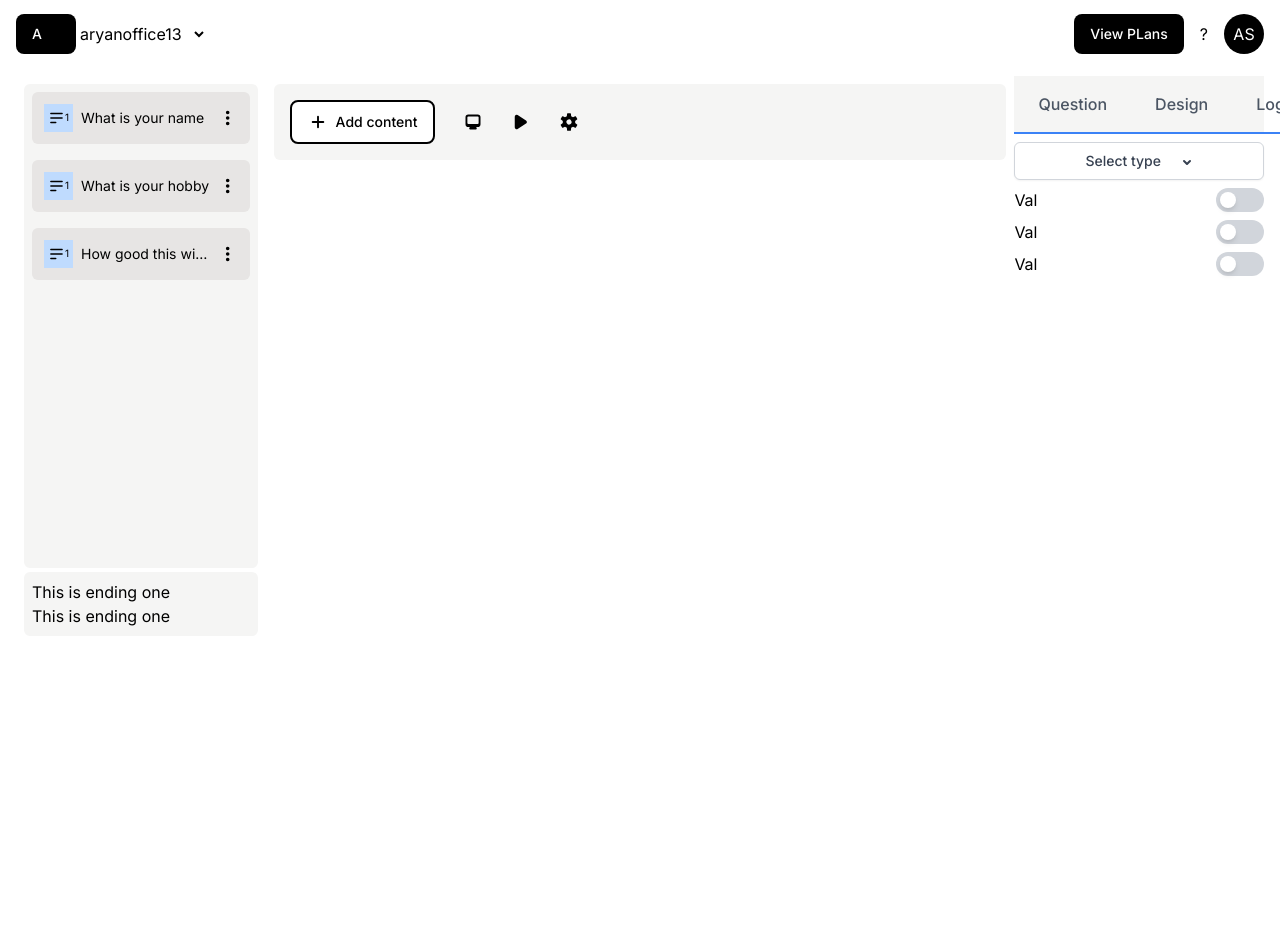
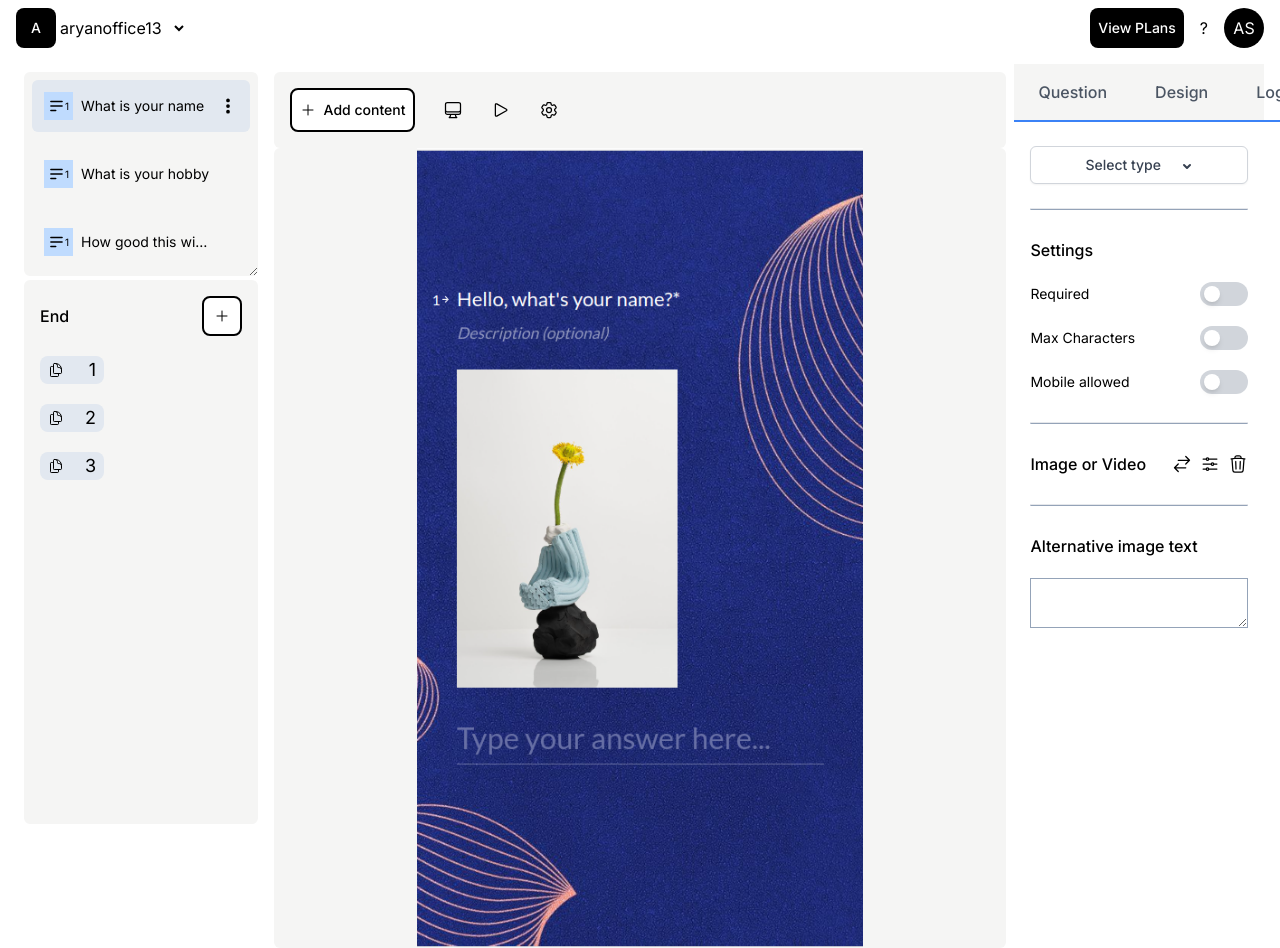
Before and after one commit to AryanS13/aform, a Next.js app: page /form/add in a window 1280 px wide. Shown: the top 948 px of the page. Before the commit the page ends 800 px from the top, so only its background shows below. Built offline with nearby package versions, Linux system fonts and the light colour scheme.

Commit message:
added new input types and css fixes

```diff
--- a/src/app/dashboard/page.tsx
+++ b/src/app/dashboard/page.tsx
@@ -19,7 +19,7 @@ export default function Dashboard() {
       values: ['Forms', 'Integrations']
     }
     return (
-        <div className="rounded-layout-container w-full my-4 mx-16 p-2 rounded-md">
+        <div className="rounded-layout-container w-full my-4 mx-16 p-2 rounded-md flex flex-col">
           <Tabs {...tabsProps}/>
 
           <div className="gap-1 flex h-svh">
--- a/src/components/form-detail/form-detail.tsx
+++ b/src/components/form-detail/form-detail.tsx
@@ -1,12 +1,14 @@
-import { BUTTON_ICON_POSITIONS, BUTTON_STYLES, BUTTON_TYPES } from "@/helpers/utils";
+import { BUTTON_ICON_POSITIONS, BUTTON_STYLES, BUTTON_TYPES, BUTTON_VARIANTS, INPUT_TYPES } from "@/helpers/utils";
 import Button from "../global-components/button";
 import Tabs, { TabsProps } from "../global-components/tabs";
 import SearchAbleDropDown from "../global-components/search-dropdown";
 import { DropdownProps, ToggleSwitchProps } from "@/helpers/prop-types";
 import ToggleSwitch from "../global-components/toggle-switch";
 import QuestionBox from "../question-box/question-box";
-import { ComputerDesktopIcon, PlayIcon, PlusIcon } from "@heroicons/react/16/solid";
-import { Cog6ToothIcon } from "@heroicons/react/16/solid";
+import { Cog6ToothIcon, PlayIcon, PlusIcon, ComputerDesktopIcon, AdjustmentsHorizontalIcon, ArrowsRightLeftIcon, TrashIcon } from "@heroicons/react/24/outline";
+import Seperator from "../global-components/seperator";
+import Input from "../global-components/Input";
+import { PlusSmallIcon } from "@heroicons/react/24/outline";
 
 export default function FormDetail() {
 
@@ -26,22 +28,63 @@ export default function FormDetail() {
     }
 
     const toggleSwitchList: Array<ToggleSwitchProps> = [
-        {name: 'Val', checked: false},
-        {name: 'Val', checked: false},
-        {name: 'Val', checked: false}
+        {name: 'Required', checked: false},
+        {name: 'Max Characters', checked: false},
+        {name: 'Mobile allowed', checked: false}
+    ]
+
+    const dummyQuestionData = [
+        {
+            question: 'What is your name',
+            type: 'short_answer',
+            type_no: 1
+        },
+        {
+            question: 'What is your hobby',
+            type: 'short_answer',
+            type_no: 1
+        },
+        {
+            question: 'How good this will be I cannot wait for the defender',
+            type: 'short_answer',
+            type_no: 1
+        }
+    ];
+
+    const endingsDummyData = [
+        {
+            question: 'What is your name',
+            type: 'ending',
+            type_no: -1
+        },
+        {
+            question: 'What is your hobby',
+            type: 'ending',
+            type_no: -1
+        },
+        {
+            question: 'How good this will be I cannot wait for the defender',
+            type: 'ending',
+            type_no: -1
+        }
     ]
 
     return (
         <div className="form-container-box h-svh w-svw p-4 flex">
             <div className="questions-list-container w-1/5 flex flex-col gap-1 h-full p-2">
-                <div className="questions-list rounded-md h-[70%] bg-stone-100 p-2">
+                <div className="questions-list rounded-md bg-stone-100 p-2 overflow-auto resize-y">
                     <div className="flex flex-col gap-4">
-                        <QuestionBox />
+                        <QuestionBox {...{list: dummyQuestionData}}/>
                     </div>
                 </div>
-                <div className="endings rounded-md bg-stone-100 p-2">
-                    <div>This is ending one</div>
-                    <div>This is ending one</div>
+                <div className="endings rounded-md bg-stone-100 p-4 flex-auto">
+                    <div className="flex flex-col gap-5">
+                        <div className="flex justify-between items-center">
+                            <span className="text-md font-medium">End</span>
+                            <Button {...{text: '', icon: PlusIcon,type: BUTTON_TYPES.PRIMARY, variant: BUTTON_VARIANTS.NORMAL, style: BUTTON_STYLES.STROKE, iconPosition: BUTTON_ICON_POSITIONS.LEFT}}/>
+                        </div>
+                        <QuestionBox {...{list: endingsDummyData}} />
+                    </div>
                 </div>
 
             </div>
@@ -49,11 +92,11 @@ export default function FormDetail() {
                 <div className="options-bar rounded-md bg-stone-100 gap-7 flex p-4 items-center">
                     <Button {...{text: 'Add content', type: BUTTON_TYPES.PRIMARY, style: BUTTON_STYLES.STROKE, icon: PlusIcon, iconPosition: BUTTON_ICON_POSITIONS.LEFT}} />
                     <div><ComputerDesktopIcon className="h-[20px] cursor-pointer" /></div>
-                    <div><PlayIcon className="h-[20px] cursor-pointer" /></div>
+                    <div><PlayIcon className="h-[20px] cursor-pointer bg-transparent" /></div>
                     <div>< Cog6ToothIcon className="h-[20px] cursor-pointer" /></div>
                 </div>
-                <div className="preview rounded-md bg-stone-100 gap-1">
-
+                <div className="preview rounded-md bg-stone-100 gap-1 flex justify-center">
+                    <img src="/dummy.png" className="h-dvh" />
                 </div>
 
             </div>
@@ -62,14 +105,45 @@ export default function FormDetail() {
                     <Tabs {...tabsProps} />
                 </div>
 
-                <div className="">
+                <div className="py-4 px-4">
                     <SearchAbleDropDown {...searchAbleDropdownList} />
                 </div>
 
-                <div className="gap-2 flex flex-col">
+                <div className="px-4">
+                    <Seperator />
+                </div>
+
+                <div className="gap-2 flex flex-col py-5 px-4 gap-5">
+                    <span className="text-md font-medium">Settings</span>
                     {toggleSwitchList.map( item =>
                         <ToggleSwitch {...item} />
                     )}
+                </div>
+
+                <div className="px-4">
+                    <Seperator />
+                </div>
+
+                <div className="image-toolbar flex gap-2 py-5 px-4 justify-between">
+                    <span className="text-md font-medium justify-center">
+                        Image or Video
+                    </span>
+                    <span className="flex gap-2 content-end items-center">
+                        <ArrowsRightLeftIcon className="h-5 cursor-pointer" />
+                        <AdjustmentsHorizontalIcon className="h-5 cursor-pointer" />
+                        <TrashIcon className="h-5 cursor-pointer" />
+                    </span>
+                </div>
+
+                <div className="px-4">
+                    <Seperator />
+                </div>
+
+                <div className="image-toolbar flex flex-col gap-5 py-5 px-4 justify-between">
+                    <span className="text-md font-medium justify-center">
+                        Alternative image text
+                    </span>
+                    <Input {...{type: INPUT_TYPES.TEXTAREA}}/>
                 </div>
             </div>
         </div>
--- /dev/null
+++ b/src/components/global-components/Input.tsx
@@ -0,0 +1,28 @@
+import { INPUT_TYPES } from "@/helpers/utils";
+
+
+
+export interface InputProps {
+    type: INPUT_TYPES,
+    id?: string
+}
+
+export default function Input(props: InputProps) {
+
+
+    switch (props.type) {
+        case INPUT_TYPES.TEXT:
+            return (
+                <input type="text" id="fname" name="fname"></input>
+            )
+
+        case INPUT_TYPES.TEXTAREA:
+            return (
+
+                <textarea className="border-slate-400 border-[1px]" id="text-area"></textarea>
+                )
+        default:
+            break;
+    }
+
+}
--- a/src/components/global-components/button.tsx
+++ b/src/components/global-components/button.tsx
@@ -1,6 +1,6 @@
 // "use client"
 import "../../styles/product.scss"
-import { BUTTON_ICON_POSITIONS, BUTTON_STYLES, BUTTON_TYPES, BUTTON_VARIANTS } from "@/helpers/utils"
+import { BUTTON_ICON_POSITIONS, BUTTON_STYLES, BUTTON_TYPES, BUTTON_VARIANTS, ICON_SIZES } from "@/helpers/utils"
 
 export interface ButtonProp {
     type: BUTTON_TYPES,
@@ -9,6 +9,7 @@ export interface ButtonProp {
     style?: BUTTON_STYLES,
     icon?: React.ComponentType<React.SVGProps<SVGSVGElement>>,
     iconPosition?: BUTTON_ICON_POSITIONS,
+    iconSize?: ICON_SIZES,
     onClick?: () => void
 }
 
@@ -38,20 +39,20 @@ export default function Button(props: ButtonProp) {
             );
         default:
             return (
-                <button className={`min-w-[60px] focus:ring-4 focus:outline-none focus:ring-blue-300 font-medium rounded-lg text-sm px-4 py-2.5 text-center inline-flex items-center ${btnClass} gap-2`} type="button"
+                <button className={`flex justify-center min-w-[40px] min-h-[34px] focus:ring-4 focus:outline-none focus:ring-blue-300 font-medium rounded-lg text-sm px-2 py-2.5 text-center items-center ${btnClass} gap-2`} type="button"
                 onClick={props.onClick}
                 >
                     {props?.icon && props?.iconPosition === BUTTON_ICON_POSITIONS.LEFT &&
                     (
-                        <props.icon className="h-[20px]" />
+                        <props.icon className={`${props.iconSize ? 'h-[' + props.iconSize + ']' : 'h-[16px]'}`} />
                     )
                     }
 
-                <span>{props.text}</span>
+                { props.text && <span>{props.text}</span>}
 
                 {props?.icon && props?.iconPosition === BUTTON_ICON_POSITIONS.RIGHT &&
                     <>
-                        {props.icon}
+                        <props.icon className={`${props.iconSize ? 'h-[' + props.iconSize + ']' : 'h-[16px]'}`} />
                     </>
                     }
                 </button>
--- /dev/null
+++ b/src/components/global-components/seperator.tsx
@@ -0,0 +1,9 @@
+export default function Seperator() {
+    return (
+        <>
+            <div className="border-b-slate-400 border-[1px]">
+
+            </div>
+        </>
+    )
+}
--- a/src/components/global-components/toggle-switch.tsx
+++ b/src/components/global-components/toggle-switch.tsx
@@ -9,7 +9,7 @@ export default function ToggleSwitch(props: ToggleSwitchProps) {
 
     return (
         <div className="flex justify-between items-center" onClick={() => setToggleActive((val) =>  {return !val})}>
-            <h2>{props.name}</h2>
+            <h2 className="text-sm">{props.name}</h2>
             <div className={`w-12 h-6 flex items-center bg-gray-300 rounded-full p-1 duration-300 ease-in-out ${ toggleActive ? 'bg-green-400' : ''}`}>
             <div className={`bg-white w-4 h-4 rounded-full shadow-md transform duration-300 ease-in-out ${ toggleActive ? 'translate-x-6': ''}`}></div>
             </div>
--- a/src/components/question-box/question-box.tsx
+++ b/src/components/question-box/question-box.tsx
@@ -1,43 +1,43 @@
+import { ArrowRightEndOnRectangleIcon, DocumentDuplicateIcon } from "@heroicons/react/24/outline";
 import KebabMenu from "../global-components/kebab-menu";
 import { Bars3BottomLeftIcon } from "@heroicons/react/16/solid";
 
-const dummyQuestionData = [
-    {
-        question: 'What is your name',
-        type: 'short_answer',
-        type_no: 1
-    },
-    {
-        question: 'What is your hobby',
-        type: 'short_answer',
-        type_no: 1
-    },
-    {
-        question: 'How good this will be I cannot wait for the defender',
-        type: 'short_answer',
-        type_no: 1
+export interface QuestionProps {
+    list: Array<any>;
 }
-];
 
-export default function QuestionBox() {
+export default function QuestionBox(props: QuestionProps) {
+
+    const currentQuestion = 0;
 
     return (
         <>
 
-        {dummyQuestionData.map((res, index) => (
-                <div key={index}>
-                    <div className="question flex items-center p-3 rounded-md bg-stone-200 min-h-12 gap-2">
-                        <span className="bg-blue-200 w-[15%] flex items-center p-1">
+        {props.list.map((res, index) => {
+                switch(res.type_no ) {
+                    case 1:
+                        return (<div key={index}>
+                        <div className={`${currentQuestion === index ? 'bg-slate-200':''} question group/item flex items-center p-3 rounded-md hover:bg-stone-200 min-h-12 gap-2 cursor-pointer`}>
+                            <span className={`bg-blue-200 w-[15%] flex items-center p-1`}>
                                 <Bars3BottomLeftIcon className="h-[20px]" />
                                 <span className="text-[10px]">1</span>
                             </span>
                             <span className="w-[75%] text-sm max-h-10 overflow-clip truncate ...">{res.question}</span> {/* Changed ${res.question} to {res.question} */}
-                        <span className="w-[10%] hover:bg-stone-300 flex content-center cursor-pointer">
+                            <span className={`group/edit  content-center cursor-pointer ${currentQuestion === index ? 'visible': 'invisible hover:bg-slate-200 group-hover/item:visible'}`}>
                                 <KebabMenu />
                             </span>
                         </div>
-                </div>
-            ))}
+                    </div>)
+
+                    default:
+                        return (
+                        <div className="h-7 flex w-16 bg-slate-200 p-2 rounded-lg justify-between items-center cursor-pointer">
+                            <DocumentDuplicateIcon className="h-4" />
+                            <span className="text-lg font-normal">{index+1}</span>
+                        </div>)
+
+                }
+})}
         </>
     )
 }
--- a/src/helpers/utils.tsx
+++ b/src/helpers/utils.tsx
@@ -20,8 +20,19 @@ export enum BUTTON_ICON_POSITIONS {
     RIGHT
 }
 
+export enum ICON_SIZES {
+    SMALL = '14px',
+    MEDIUM = '16px',
+    LARGE = '20px'
+}
+
 export enum COLOR_TYPES {
     PRIMARY = 'black',
     SECONDARY = 'grey-500',
     DANGER = 'rose-500'
 }
+
+export enum INPUT_TYPES {
+    TEXT,
+    TEXTAREA
+}
```
Also changed, not shown: public/dummy.png (added). Lines whose indentation alone changed are shown as unchanged.
